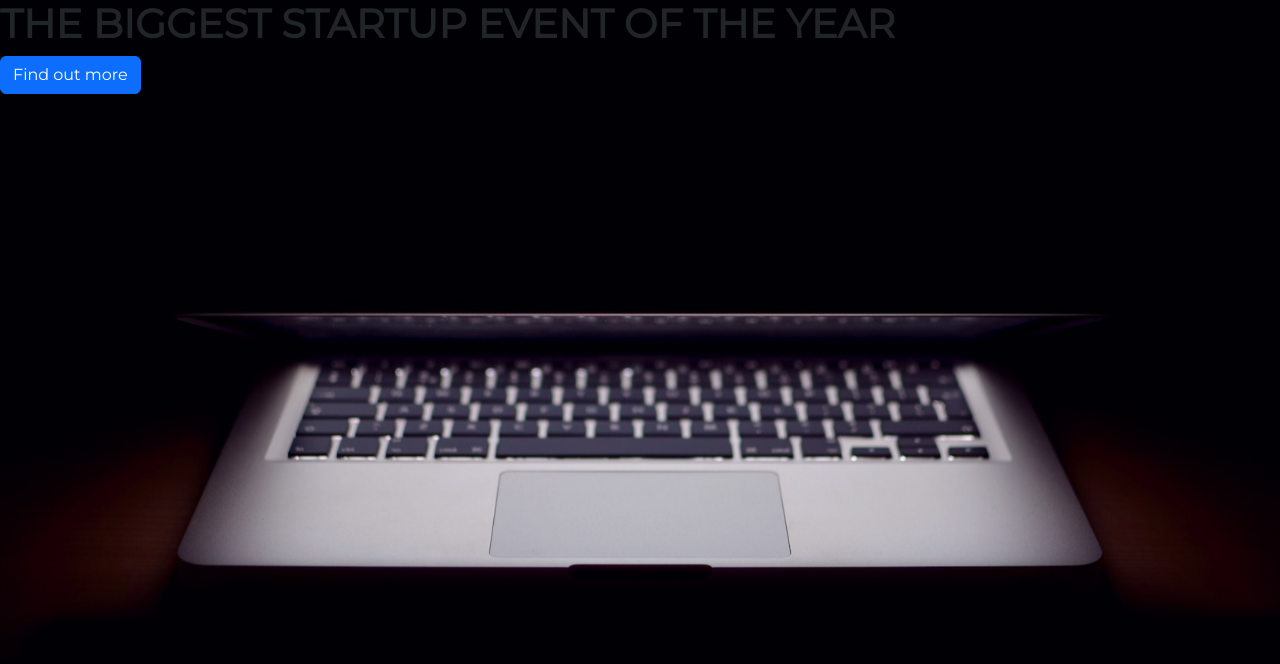
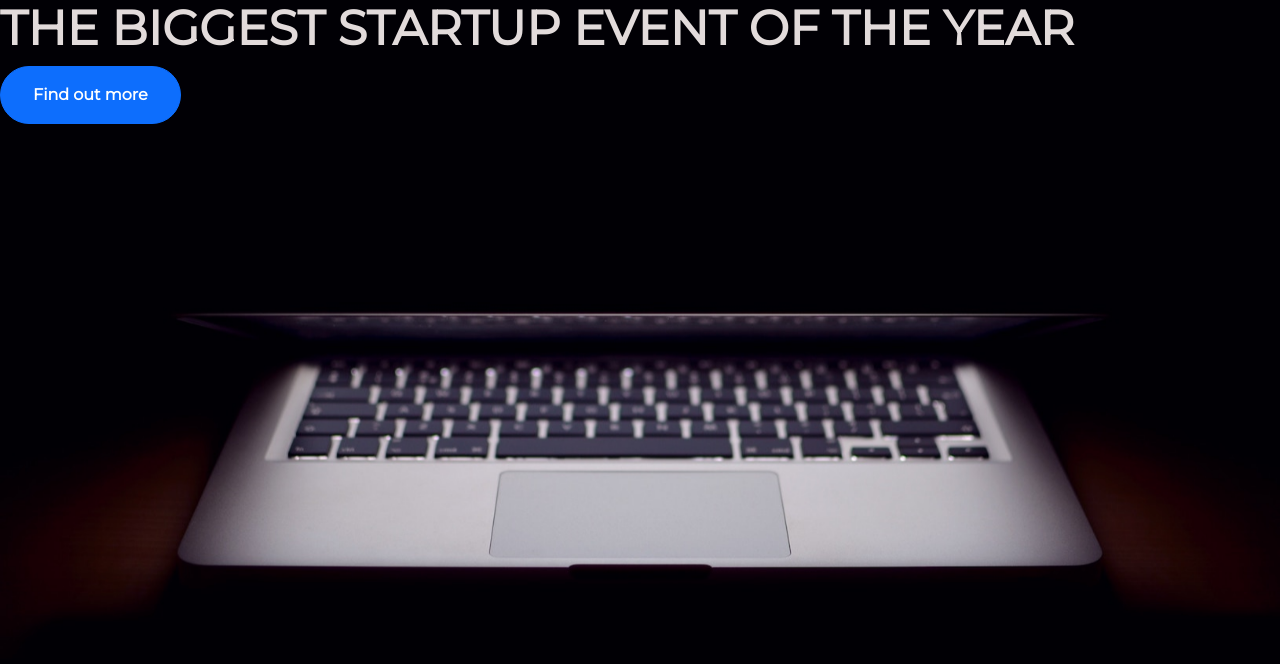
Before and after one commit to bkleinb78/landing_page, a plain HTML site: page index.html in a window 1280 px wide. Drawn offline with nearby package versions, Linux system fonts and the light colour scheme.

Commit message:
added some styling for the find me more button

```diff
--- a/index.html
+++ b/index.html
@@ -18,6 +18,6 @@
   </head>
   <body>
     <h1 class="text-uppercase"><strong>The biggest startup event of the year</strong></h1>
-    <button class="btn btn-primary">Find out more</button>
+    <button class="btn btn-primary btn-xl">Find out more</button>
   </body>
 </html>
--- a/style.css
+++ b/style.css
@@ -9,3 +9,17 @@ html {
   -o-background-size: cover;
   background-size: cover;
 }
+
+h1 {
+  font-size: 3rem;
+  color: #e2dbdb;
+}
+
+.btn {
+  font-weight: 700;
+  border-radius: 300px;
+}
+
+.btn-xl {
+  padding: 1rem 2rem;
+}
```
